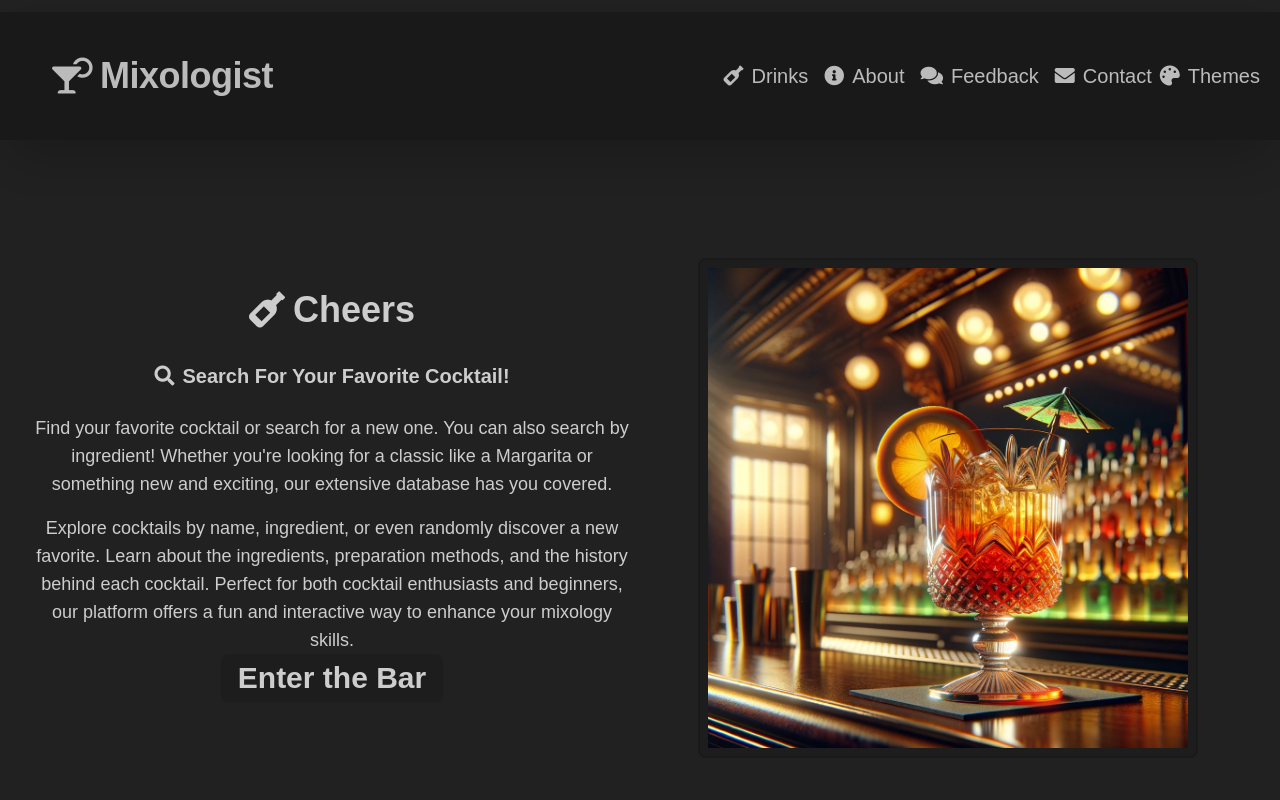
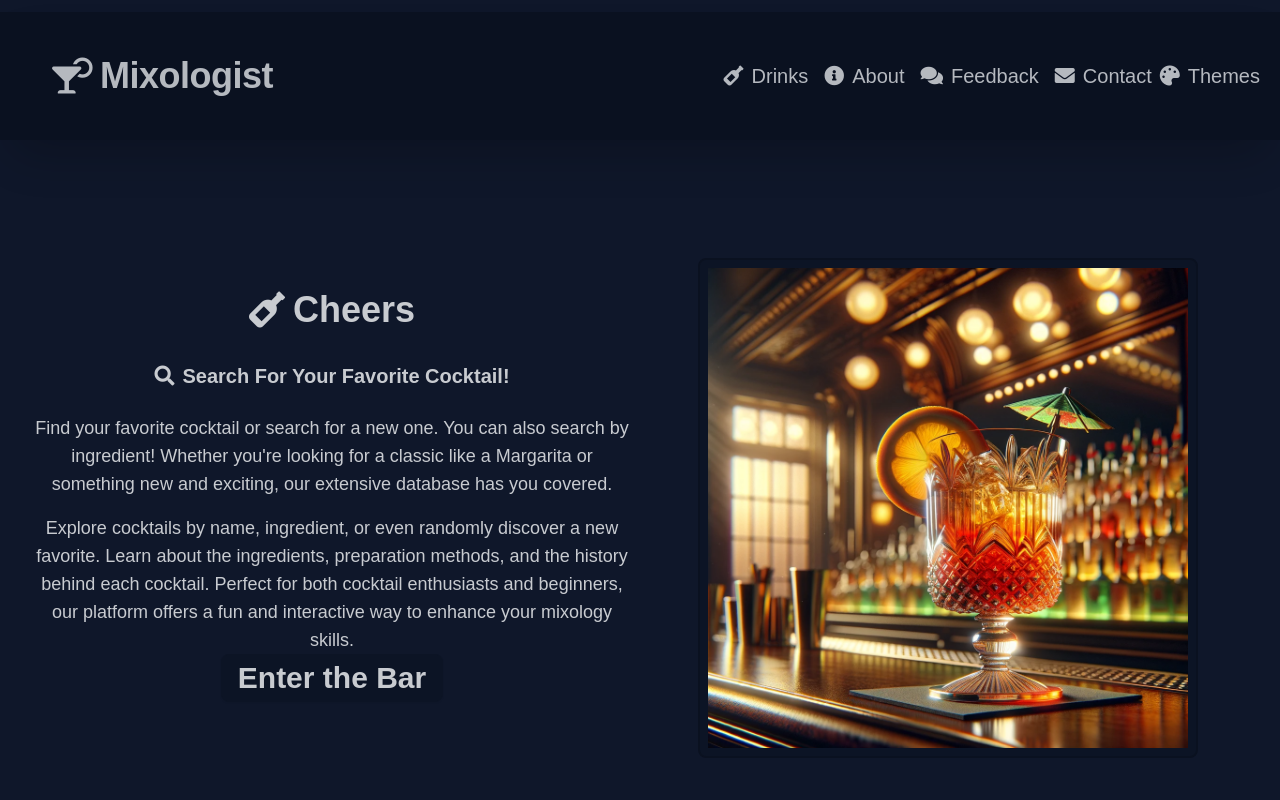
Before and after one commit to RW2023/mixologist, a Next.js app: page / in a window 1280 px wide. Shown: the top 800 px of the page. Built offline with nearby package versions, Linux system fonts and the light colour scheme.

Commit message:
Update data-theme to night

```diff
--- a/src/app/layout.tsx
+++ b/src/app/layout.tsx
@@ -18,7 +18,7 @@ export default function RootLayout({
   const currentYear = new Date().getFullYear(); // Dynamically gets the current year
 
   return (
-    <html lang="en" data-theme="halloween">
+    <html lang="en" data-theme="night">
       <head>
         <link
           rel="stylesheet"
```
